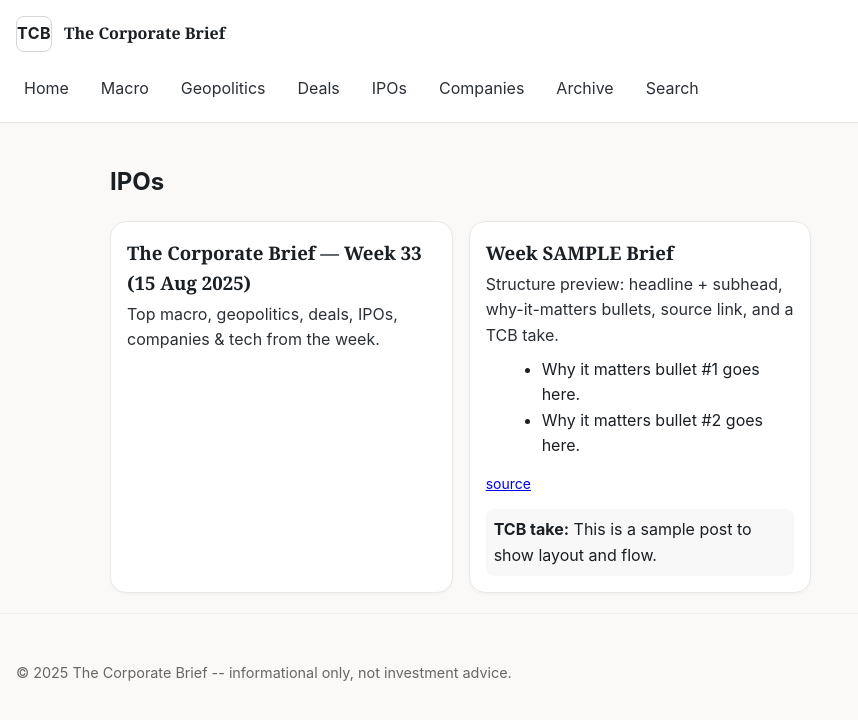
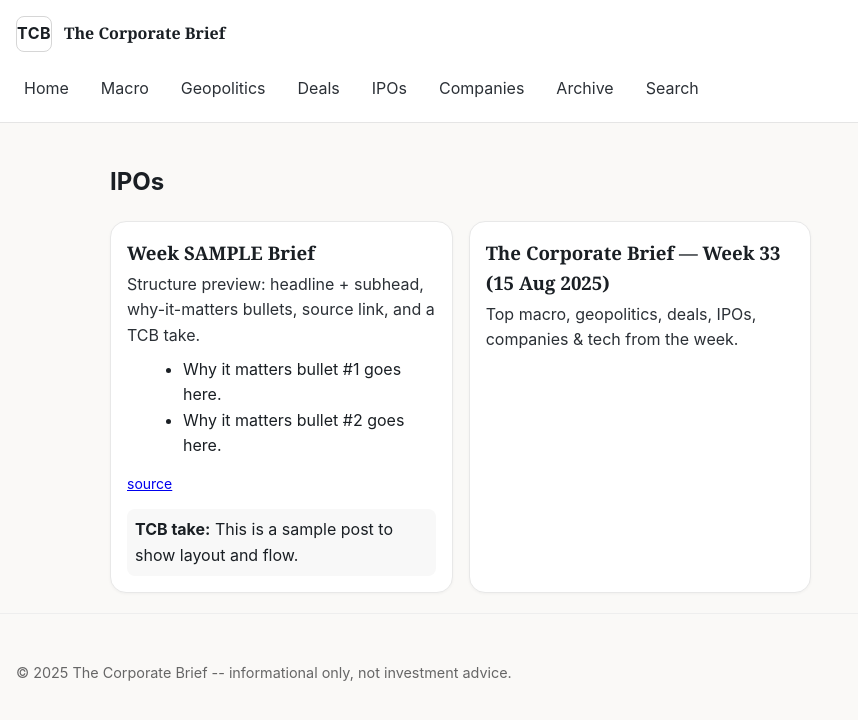
Before and after one commit to TheCorporateBrief/thecorporatebrief.github.io, a Jekyll site: the page built from pages/ipos.html, in a window 1280 px wide. Shown: the top 720 px of the page, without its empty margins (0-858 px from the left). Built offline with Jekyll 4.4.1, drawn with Linux system fonts in a browser that asks for light colours.

Commit message:
Update ipos.html

```diff
--- a/pages/ipos.html
+++ b/pages/ipos.html
@@ -4,6 +4,6 @@
 ---
 <h2>IPOs</h2>
 <div class="grid">
-{% assign posts_filtered = site.posts | where_exp: "p", "p.categories contains 'ipos'" %}
-{% for post in posts_filtered %}{% include card.html post=post %}{% endfor %}
+{% assign list = site.posts | where_exp: "p", "p.categories contains 'ipos'" | sort: 'date' | reverse %}
+{% for post in list %}{% include card.html post=post %}{% endfor %}
 </div>
```
